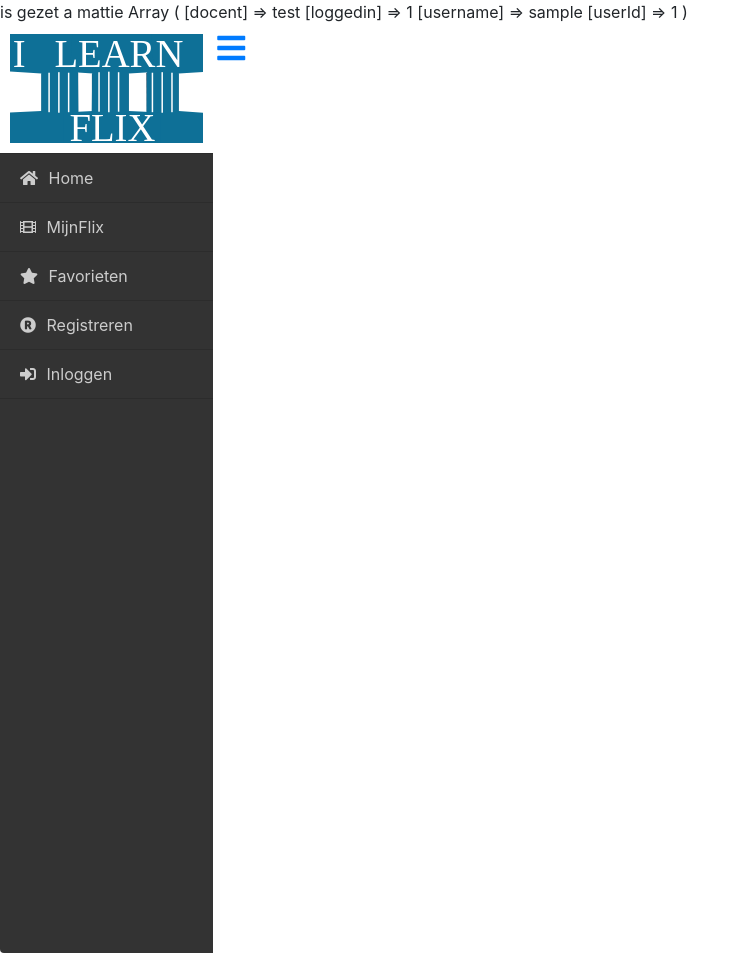
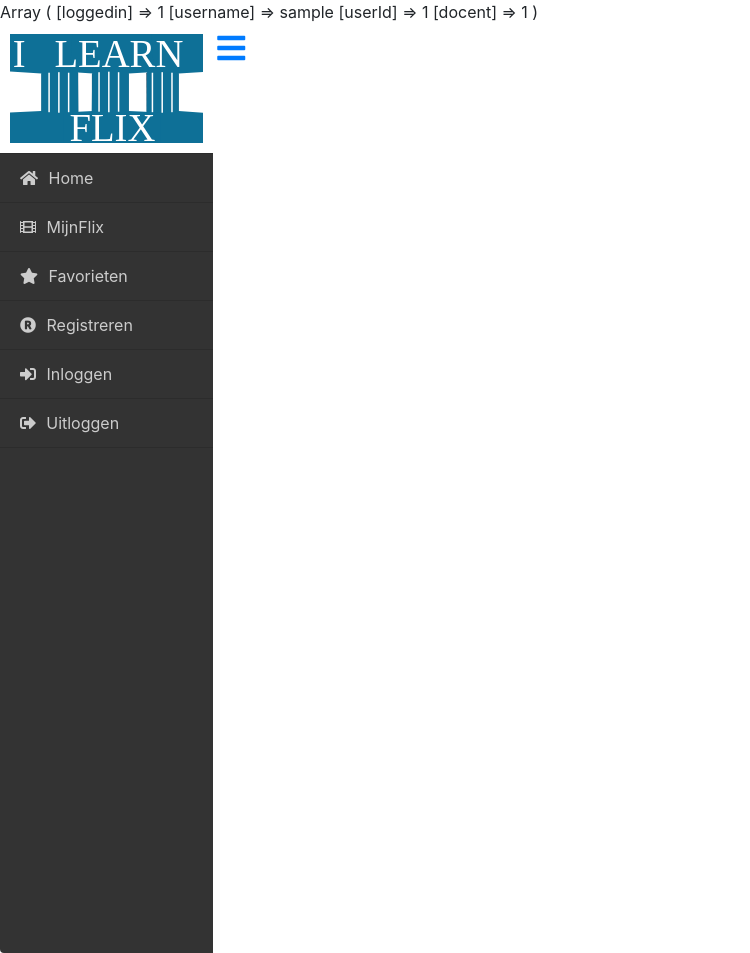
Before and after one commit to StudentNiels/Project-web-app, a PHP site: page / in a window 1280 px wide. Shown: the whole page, without its empty margins (0-750 px from the left). Run offline with PHP 8.4, Linux system fonts and the light colour scheme; the visitor is signed in with stand-in values (Sample User, id 1); some libraries are stand-ins or nearby versions.

Commit message:
added logout + button

```diff
--- a/index.php
+++ b/index.php
@@ -17,9 +17,6 @@
 
 <?php
 session_start();
-  if($_SESSION['docent'] == 'test'){
-    echo 'is gezet a mattie ';
-  }
   print_r($_SESSION);
  ?>
 <body>
@@ -36,6 +33,7 @@
                     <a href="#menu3" class="list-group-item d-inline-block collapsed" data-toggle="collapse" aria-expanded="false"><i class="fa fa-star"></i> <span class="d-none d-md-inline">Favorieten </span></a>
                     <a href="registratie.php" class="list-group-item d-inline-block collapsed" data-parent="#sidebar"><i class="fas fa-registered"></i> <span class="d-none d-md-inline">Registreren</span></a>
                     <a href="inlog.php" class="list-group-item d-inline-block collapsed" data-parent="#sidebar"><i class="fas fa-sign-in-alt"></i> <span class="d-none d-md-inline">Inloggen</span></a>
+                    <a href="loguit.php" class="list-group-item d-inline-block collapsed" data-parent="#sidebar"><i class="fas fa-sign-out-alt"></i> <span class="d-none d-md-inline">Uitloggen</span></a>
                 </div>
         </div>
     </div>
--- /dev/null
+++ b/loguit.php
@@ -0,0 +1,5 @@
+<?php
+session_start();
+session_destroy();
+header('Location: inlog.php');
+ ?>
```
